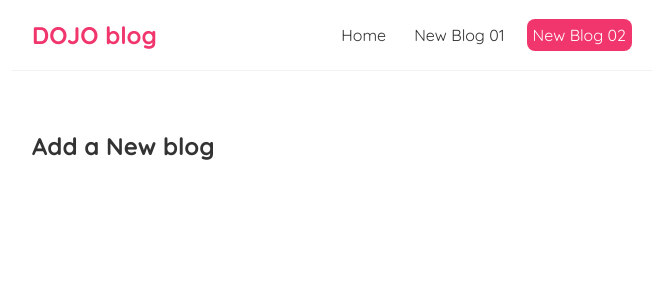
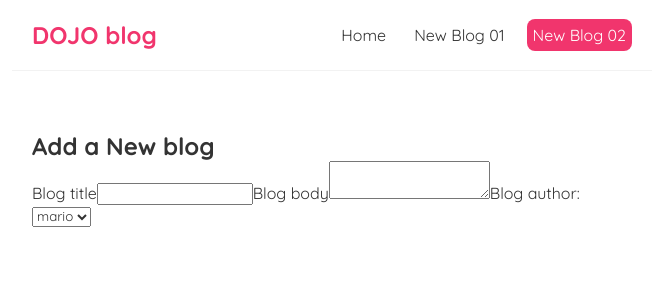
Before and after one commit to KTsybulka/dojo-blog, a React (Create React App) app: page /create in a window 1280 px wide. Shown: the top 300 px of the page, without its empty margins (308-971 px from the left). Built offline with nearby package versions, Linux system fonts and the light colour scheme.

Commit message:
Initiate controlled inputs

```diff
--- a/src/Create.jsx
+++ b/src/Create.jsx
@@ -2,6 +2,21 @@ const Create = () => {
     return (
         <div className="create">
             <h2>Add a New blog</h2>
+            <form>
+                <label>Blog title</label>
+                <input
+                type="text"
+                required />
+
+                <lablel>Blog body</lablel>
+                <textarea required></textarea>
+
+                <label>Blog author:</label>
+                <select>
+                    <option value="mario"> mario</option>
+                    <option value= "yoshi">yoshi</option>
+                </select>
+            </form>
         </div>
      );
 }
--- a/src/components/BlogDetails.js
+++ b/src/components/BlogDetails.js
@@ -13,7 +13,7 @@ return (
         {blog && (
             <article>
                 <h2>{blog.title}</h2>
-                <p>Written by {blog.auther}</p>
+                <p>Written by {blog.author}</p>
                 <div>{blog.body} </div>
             </article>
             )}
```
Also changed, not shown: 1 other file (tests, documents, lock files or other folders).
